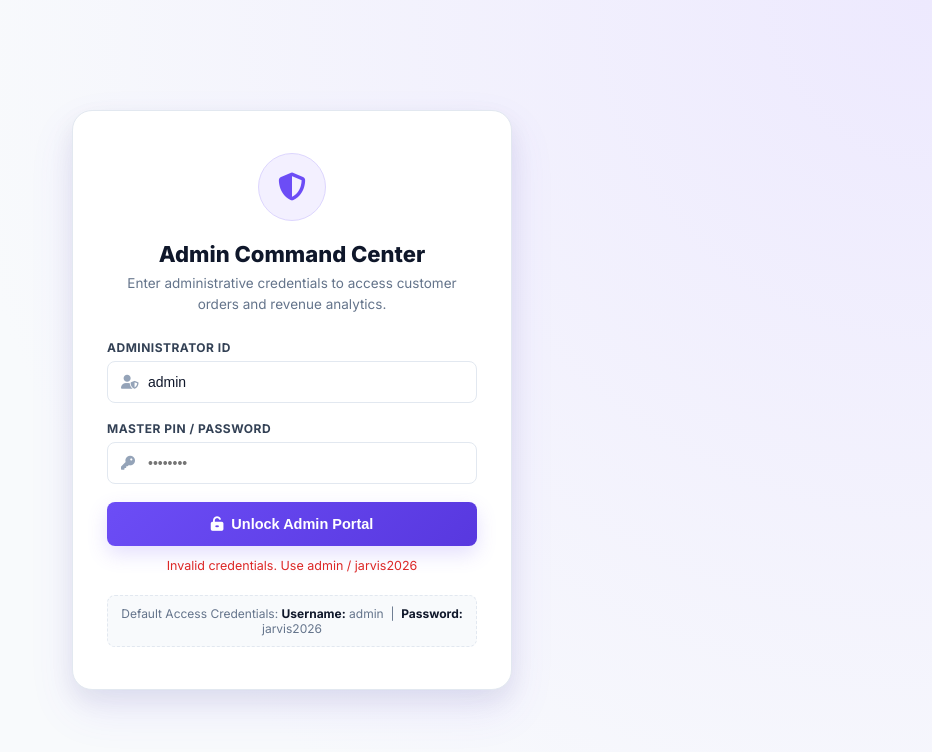
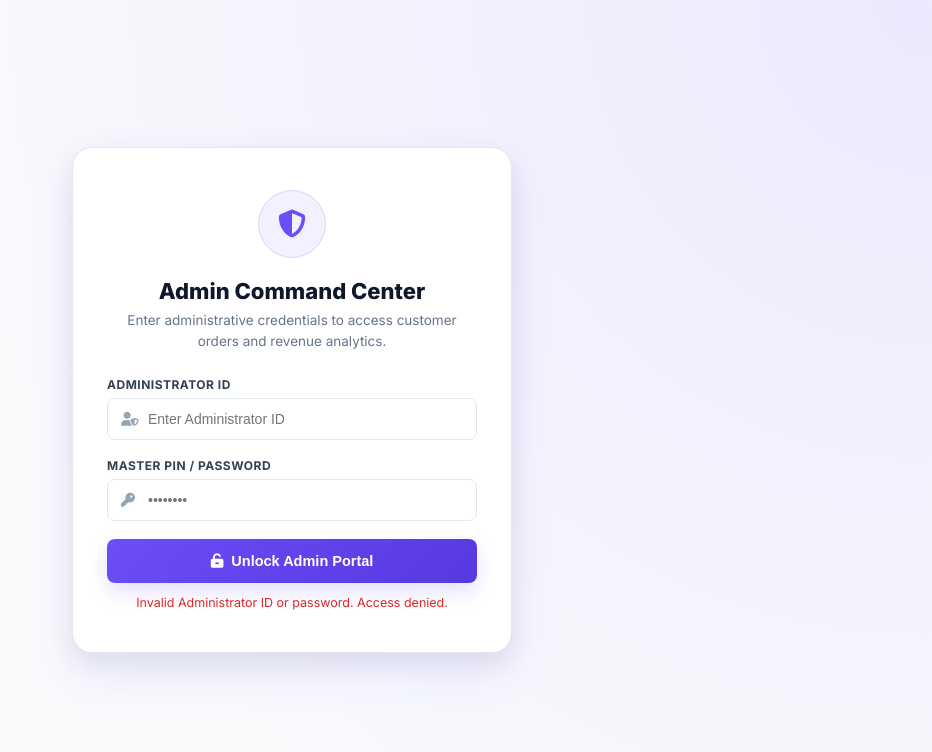
Before and after one commit to jarvishimself12/jarvis-computer-consult, a website: page admin/index.html in a window 1280 px wide. Both pictures are taken after a click on the button "Unlock Admin Portal". Shown: the whole page, without its empty margins (348-1280 px from the left). Drawn offline with Linux system fonts and the light colour scheme.

Commit message:
Hide admin password hint and clear prefilled username on admin login page

```diff
--- a/admin/admin.js
+++ b/admin/admin.js
@@ -137,7 +137,7 @@
         } else {
             if (authErrorMsg) {
                 authErrorMsg.style.display = "block";
-                authErrorMsg.textContent = "Invalid credentials. Use admin / jarvis2026";
+                authErrorMsg.textContent = "Invalid Administrator ID or password. Access denied.";
             }
         }
     }
--- a/admin/index.html
+++ b/admin/index.html
@@ -35,7 +35,7 @@
                 <label for="adminUsername">Administrator ID</label>
                 <div class="auth-input-wrap">
                     <i class="fa-solid fa-user-shield"></i>
-                    <input type="text" id="adminUsername" class="auth-input" value="admin" autocomplete="username">
+                    <input type="text" id="adminUsername" class="auth-input" placeholder="Enter Administrator ID" autocomplete="username">
                 </div>
             </div>
 
@@ -52,11 +52,7 @@
                 Unlock Admin Portal
             </button>
 
-            <div id="authErrorMsg" class="auth-error-msg">Invalid password. Please check your credentials.</div>
-
-            <div class="auth-hint">
-                Default Access Credentials: <strong>Username:</strong> admin &nbsp;|&nbsp; <strong>Password:</strong> jarvis2026
-            </div>
+            <div id="authErrorMsg" class="auth-error-msg">Invalid Administrator ID or password.</div>
         </div>
     </div>
 
```
